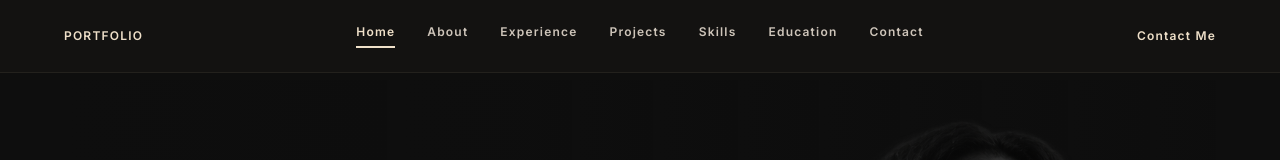
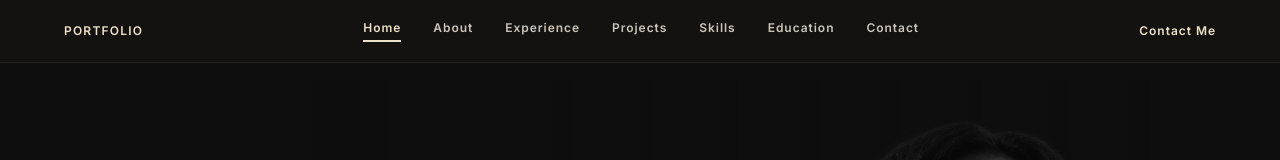
Before and after one commit to whayneGrageda/Portfolio, a website built with Vite: page portfolio-mvvm/index.html in a window 1280 px wide. Shown: the top 160 px of the page. Built offline with nearby package versions, Linux system fonts and the light colour scheme; a script that the page names is missing.

Commit message:
Adjust Nav

```diff
--- a/portfolio-mvvm/src/styles/main.css
+++ b/portfolio-mvvm/src/styles/main.css
@@ -85,8 +85,8 @@ body {
   align-items: center;
   padding-left: var(--margin-desktop);
   padding-right: var(--margin-desktop);
-  padding-top: 1.5rem;
-  padding-bottom: 1.5rem;
+  padding-top: 1.25rem;
+  padding-bottom: 1.25rem;
   background: rgba(20, 19, 18, 0.9);
   backdrop-filter: blur(12px);
   border-bottom: 1px solid rgba(75, 70, 62, 0.3);
@@ -117,13 +117,13 @@ body {
   font-family: var(--font-body);
   font-size: 12px;
   font-weight: 600;
-  letter-spacing: 0.1em;
+  letter-spacing: 0.08em;
   color: var(--color-on-surface-variant);
   text-decoration: none;
   transition: color 0.3s ease;
   position: relative;
   line-height: 16px;
-  padding-bottom: 0.5rem;
+  padding-bottom: 0.4rem;
 }
 
 .nav-link::after {
@@ -159,7 +159,7 @@ body {
   font-family: var(--font-body);
   font-size: 12px;
   font-weight: 600;
-  letter-spacing: 0.1em;
+  letter-spacing: 0.08em;
   color: var(--color-primary);
   text-decoration: none;
   transition: all 0.3s ease;
```
